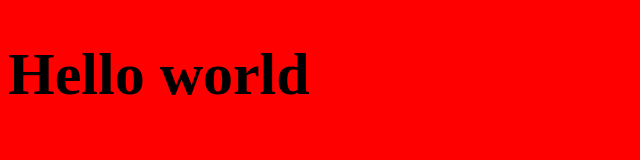
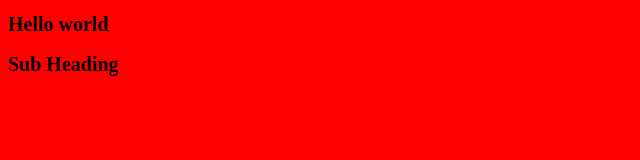
Before and after one commit to guzdix/sample-git, a plain HTML site: page index.html in a window 1280 px wide. Shown: the whole page, without its empty margins (0-640 px from the left). Drawn offline with Linux system fonts and the light colour scheme.

Commit message:
4th initialize

```diff
--- a/index.css
+++ b/index.css
@@ -2,3 +2,6 @@ body{
     background: red;
     font-size: 30px;
 }
+h1,h2{
+    font-size: 20px;
+}
--- a/index.html
+++ b/index.html
@@ -9,5 +9,6 @@
 </head>
 <body>
     <div><h1>Hello world</h1></div>
+    <h2>Sub Heading</h2>
 </body>
 </html>
```
